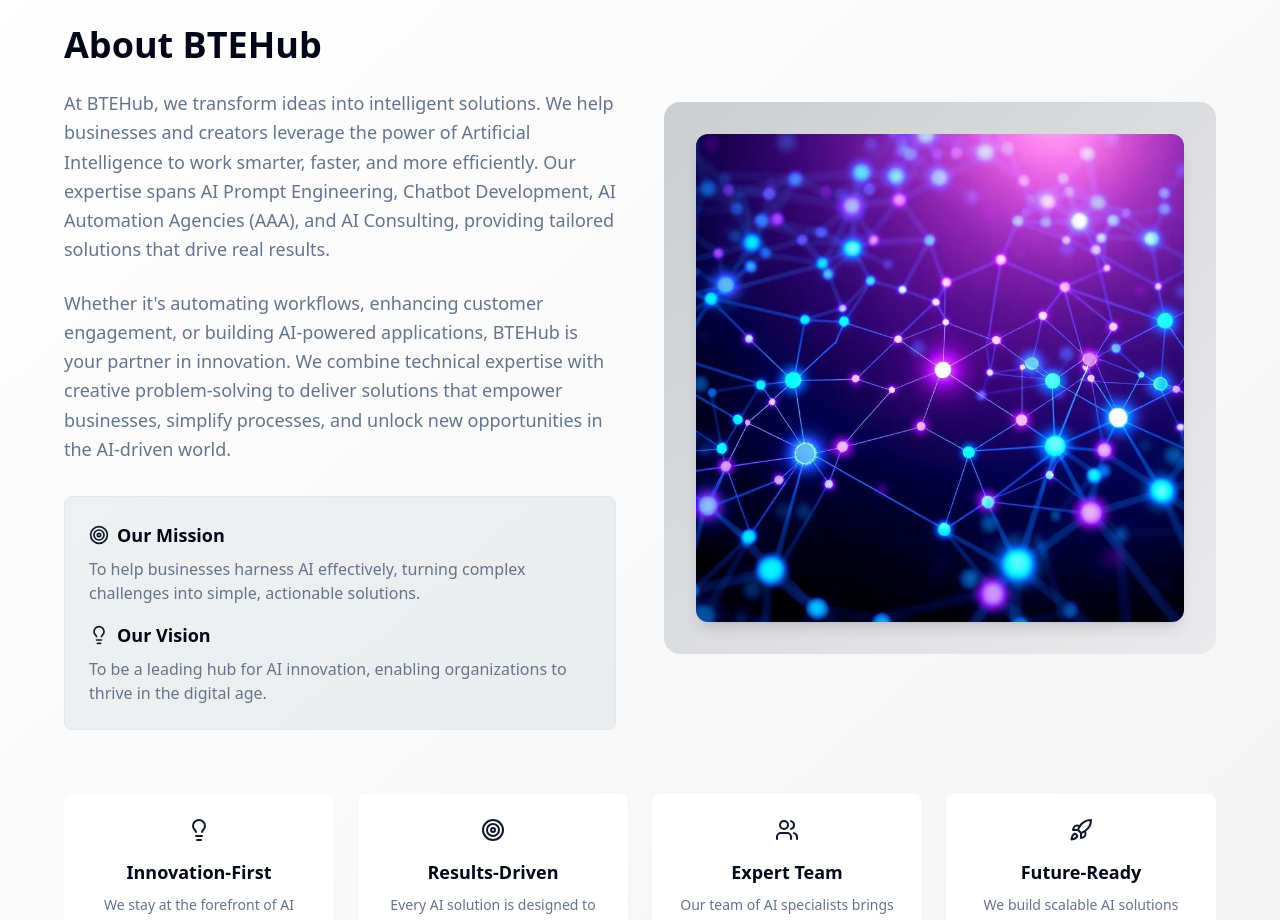
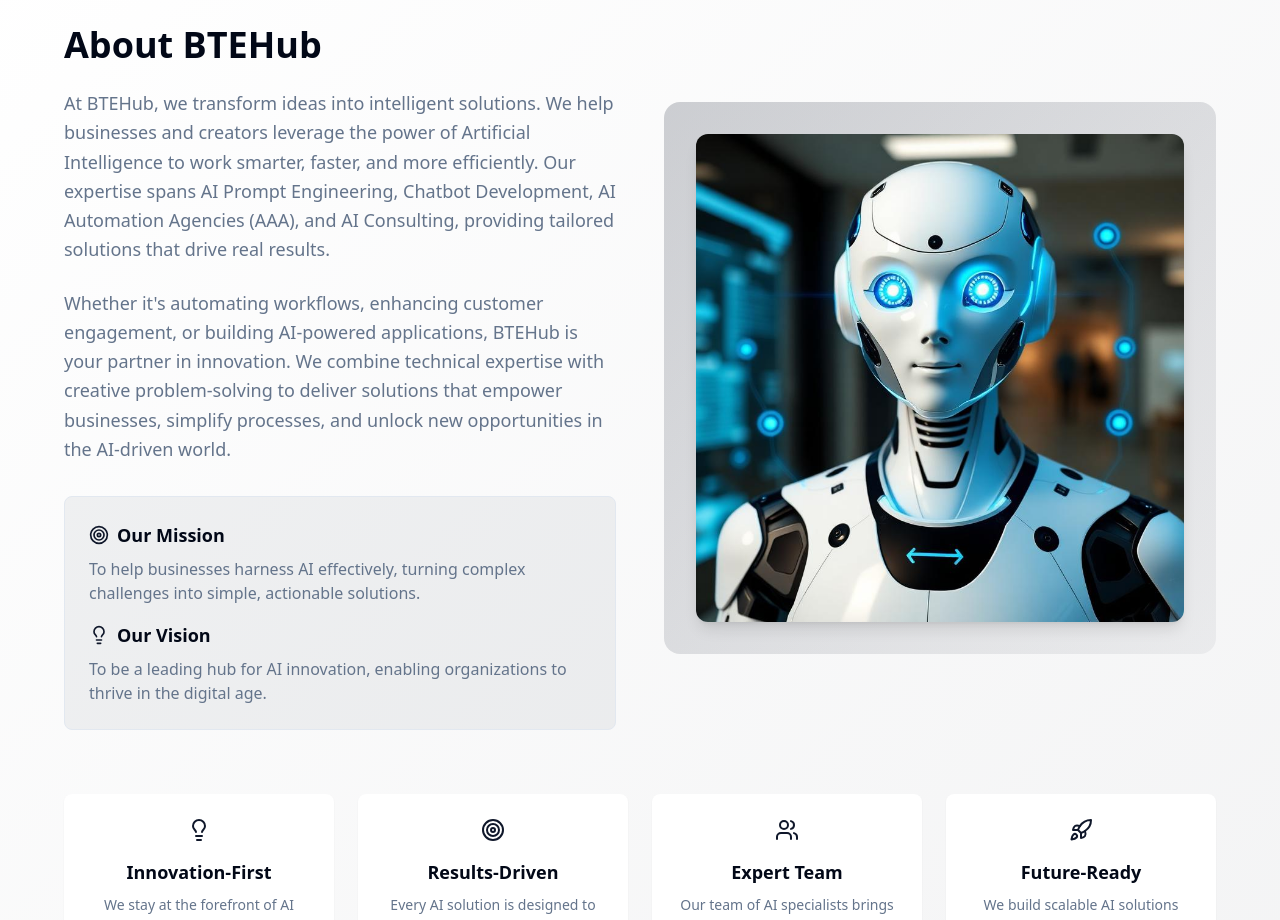
Before and after one commit to btehub-solutions/btehub, a React (Vite) app: page / in a window 1280 px wide. Shown: the part 1500-2420 px from the top of the page. Built offline with nearby package versions, Linux system fonts and the light colour scheme.

Commit message:
Update AI Technology image
Replace the current AI Technology image with an image of an AI Agent.

```diff
--- a/src/components/About.tsx
+++ b/src/components/About.tsx
@@ -1,7 +1,7 @@
 
 import { Card } from "@/components/ui/card";
 import { Target, Lightbulb, Rocket, Users } from "lucide-react";
-import aiTechnologyImage from "@/assets/ai-technology.jpg";
+import aiAgentImage from "@/assets/ai-agent.jpg";
 
 const About = () => {
   const values = [
@@ -73,8 +73,8 @@ const About = () => {
             <div className="relative">
               <div className="aspect-square bg-gradient-to-br from-primary/20 to-primary/5 rounded-2xl p-8 flex items-center justify-center">
                 <img
-                  src={aiTechnologyImage}
-                  alt="AI Technology - Neural networks and artificial intelligence visualization"
+                  src={aiAgentImage}
+                  alt="AI Agent - Sophisticated artificial intelligence assistant"
                   className="rounded-xl shadow-lg w-full h-full object-cover"
                 />
               </div>
```
Also changed, not shown: src/assets/ai-agent.jpg (added).
